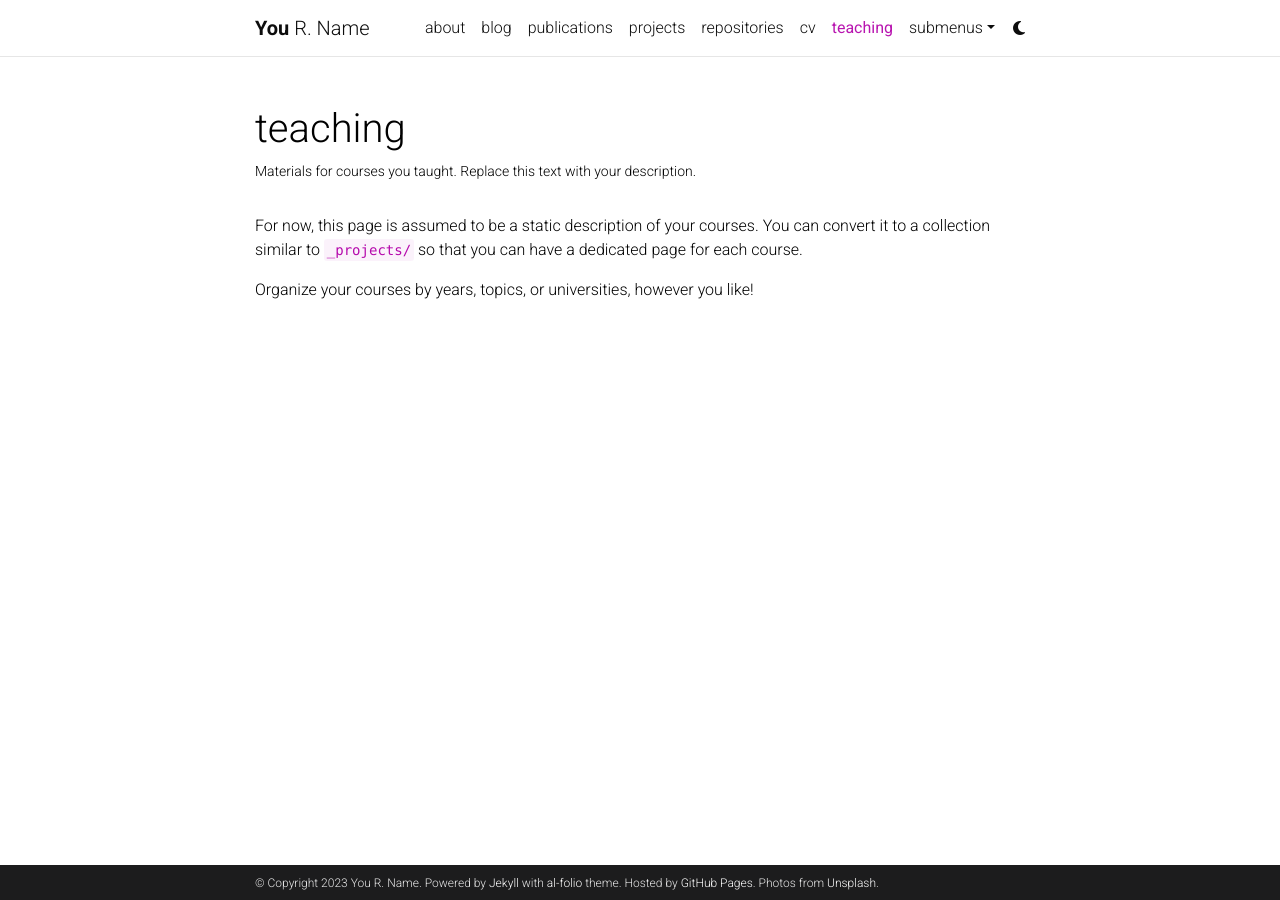
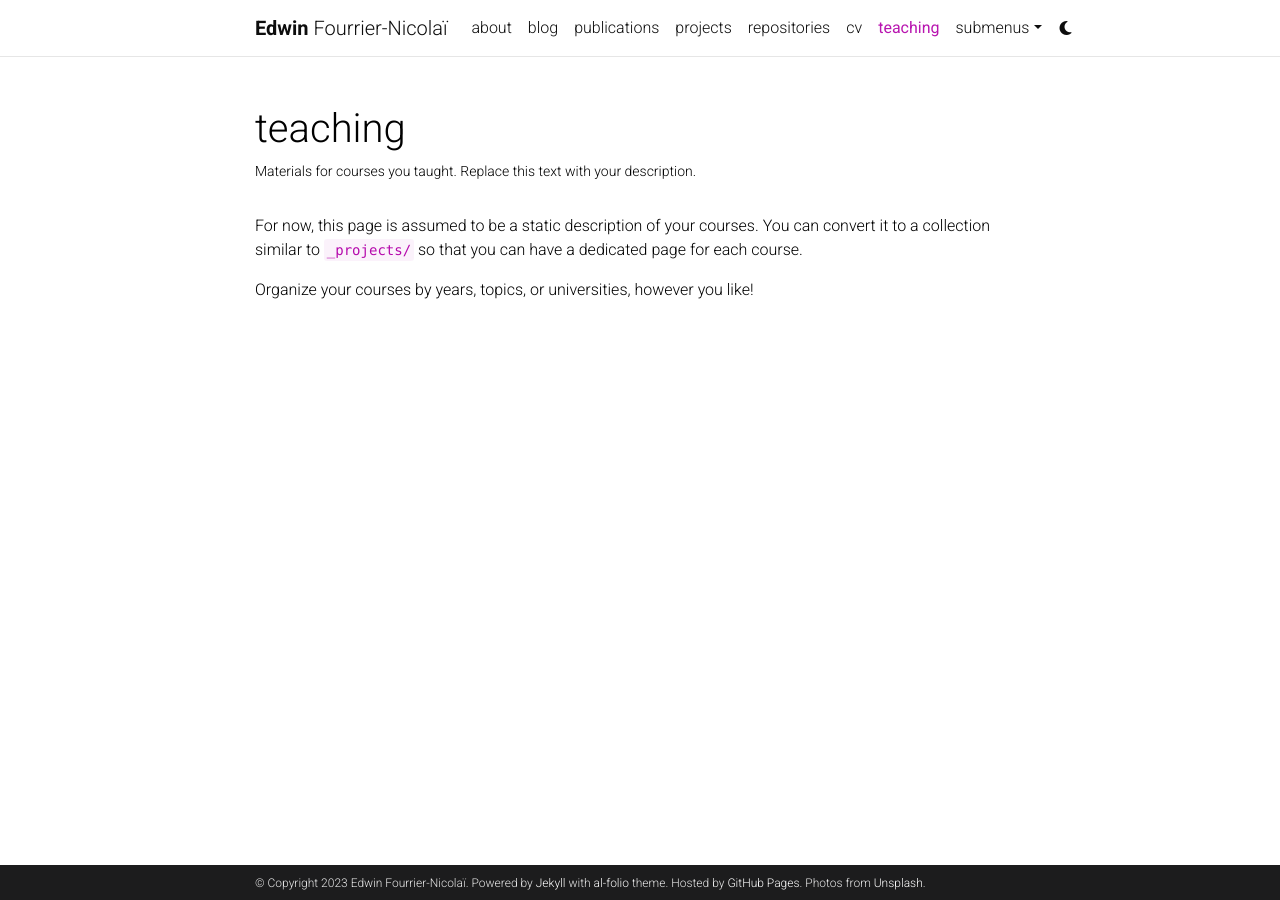
Before and after one commit to edwinfourriernicolai/edwinfourriernicolai.github.io, a Jekyll site: the page built from _pages/teaching.md, in a window 1280 px wide. Built offline with Jekyll 4.4.1, drawn with Linux system fonts in a browser that asks for light colours; comment, search, counter and statistics services are not loaded; a style sheet for code colours, icons or effects is not loaded.

```diff
--- a/_config.yml
+++ b/_config.yml
@@ -3,10 +3,10 @@
 # -----------------------------------------------------------------------------
 
 title: blank # the website title (if blank, full name will be used instead)
-first_name: You
-middle_name: R.
-last_name: Name
-email: you@example.com
+first_name: Edwin
+middle_name:
+last_name: Fourrier-Nicolaï
+email: fourrier.edwin@gmail.com
 description: > # the ">" symbol means to ignore newlines until "footer_text:"
   A simple, whitespace theme for academics. Based on [*folio](https://github.com/bogoli/-folio) design.
 footer_text: >
@@ -18,8 +18,8 @@ keywords: jekyll, jekyll-theme, academic-website, portfolio-website  # add your
 lang: en # the language of your site (for example: en, fr, cn, ru, etc.)
 icon: ⚛️  # the emoji used as the favicon (alternatively, provide image name in /assets/img/)
 
-url: https://alshedivat.github.io # the base hostname & protocol for your site
-baseurl: /al-folio # the subpath of your site, e.g. /blog/
+url: https://edwinfourriernicolai.github.io # the base hostname & protocol for your site
+baseurl: # the subpath of your site, e.g. /blog/
 last_updated: false # set to true if you want to display last updated in the footer
 impressum_path:  # set to path to include impressum link in the footer, use the same path as permalink in a page, helps to conform with EU GDPR
 
```
Also changed, not shown: _posts/2021-07-04-diagrams.md (deleted, +0 -44 lines).
